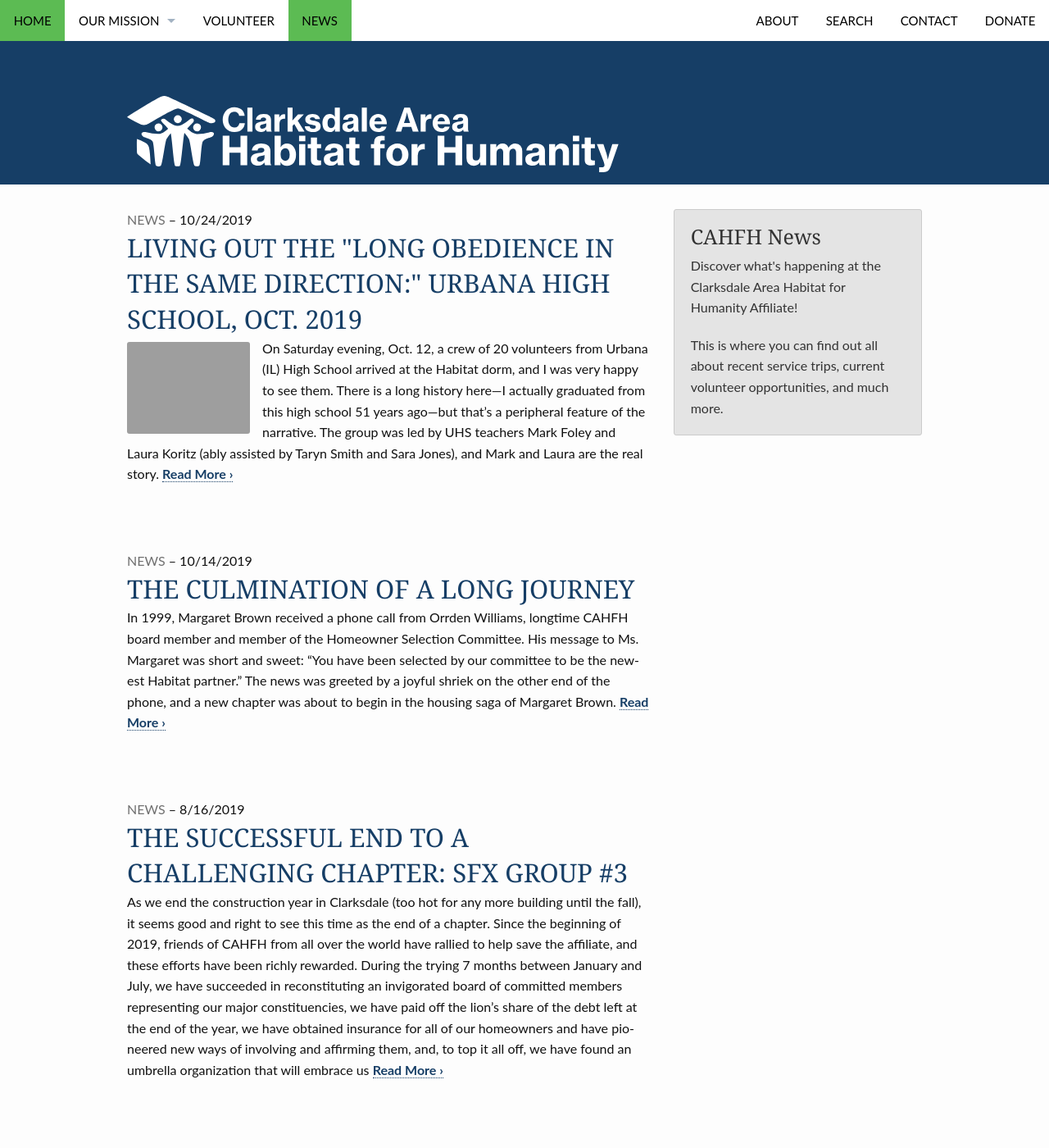
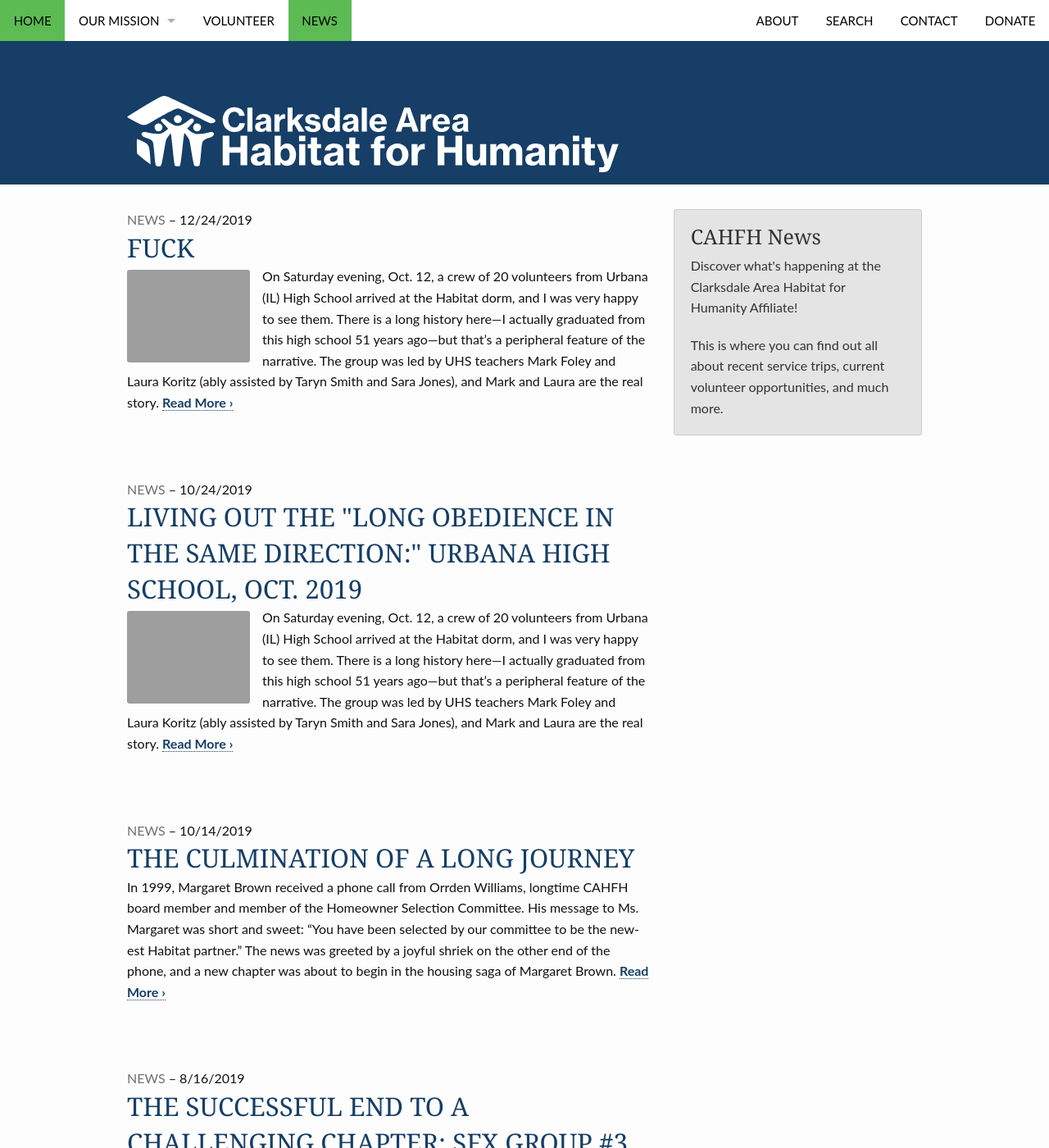
Before and after one commit to clarksdalehabitat/clarksdalehabitat, a Jekyll site: the page built from news/index.html, in a window 1280 px wide and 1400 px high. Shown: the whole window at 82% size. Built offline with Jekyll 4.4.1, drawn with Linux system fonts in a browser that asks for light colours; the list of posts is cut into pages by our own code; some of the changed text lies outside the part shown.

Commit message:
Update all the things and fix broken links

```diff
--- a/Gemfile
+++ b/Gemfile
@@ -2,4 +2,4 @@ source 'https://rubygems.org'
 
 gem 'jekyll'
 gem 'jekyll-paginate'
-gem 'jekyll-remote-theme'
+gem 'jekyll-remote-theme', :github => 'benbalter/jekyll-remote-theme', :ref => 'fbb801e'
--- a/_config.yml
+++ b/_config.yml
@@ -70,12 +70,13 @@ exclude:
     - README.md
     - INSTALL.md
     - vendor
+    - docker_build.sh
 
 kramdown:
   input: GFM
   hard_wrap: false
 
-remote_theme: "clarksdalehabitat/feeling-responsive@bare-bones-version"
+remote_theme: "clarksdalehabitat/feeling-responsive@master"
 
 # The language setting is used in /includes/header.html for html-settings
 language: "en"
--- a/_includes/_pagination.html
+++ b/_includes/_pagination.html
@@ -27,15 +27,15 @@
 <nav id="pagination">
     {% if paginator.previous_page %}
       {% if paginator.previous_page == 1 %}
-      <a class="radius button small" href="{{ site.url }}/blog/" title="{{ site.data.language.previous_posts }}">&laquo; {{ site.data.language.previous_posts }}</a>
+      <a class="radius button small" href="{{ site.url }}/news/" title="{{ site.data.language.previous_posts }}">&laquo; {{ site.data.language.previous_posts }}</a>
       {% else %}
-      <a class="radius button small" href="{{ site.url }}/blog/page{{ paginator.previous_page }}/" title="{{ site.data.language.previous_posts }}">&laquo; {{ site.data.language.previous }}</a>
+      <a class="radius button small" href="{{ site.url }}/news/page{{ paginator.previous_page }}/" title="{{ site.data.language.previous_posts }}">&laquo; {{ site.data.language.previous }}</a>
       {% endif %}
     {% endif %}
 
      <a class="radius button small" href="{{ site.url }}/news/archive/" title="{{ site.data.language.blog_archive }}">{{ site.data.language.blog_archive }}</a>
 
     {% if paginator.next_page %}
-    <a class="radius button small" href="{{ site.url }}/blog/page{{ paginator.next_page }}/" title="{{ site.data.language.next_posts }}">{{ site.data.language.next }} &raquo;</a>
+    <a class="radius button small" href="{{ site.url }}/news/page{{ paginator.next_page }}/" title="{{ site.data.language.next_posts }}">{{ site.data.language.next }} &raquo;</a>
     {% endif %}
   </nav>
--- a/_includes/list-posts
+++ b/_includes/list-posts
@@ -31,7 +31,7 @@
     {% for post in site.posts limit:include.entries offset:include.offset %}
       <li><a href="{{ site.url }}{{ post.url }}">{% if post.subheadline %}{{ post.subheadline }} &middot; {% endif %}<strong>{{ post.title }}</strong></a></li>
     {% endfor %}
-      <li class="text-right"><a href="{{ site.url }}/blog/archive/"><strong>{{ site.data.language.more }}</strong></a></li>
+      <li class="text-right"><a href="{{ site.url }}/news/archive/"><strong>{{ site.data.language.more }}</strong></a></li>
 
 
   {% elsif category %}
@@ -39,7 +39,7 @@
     {% for post in site.categories.[category] limit:include.entries offset:include.offset %}
       <li><a href="{{ site.url }}{{ post.url }}">{% if post.subheadline %}{{ post.subheadline }} &middot; {% endif %}<strong>{{ post.title }}</strong></a></li>
     {% endfor %}
-      <li class="text-right"><a href="{{ site.url }}/blog/archive/"><strong>{{ site.data.language.more }}</strong></a></li>
+      <li class="text-right"><a href="{{ site.url }}/news/archive/"><strong>{{ site.data.language.more }}</strong></a></li>
 
 
   {% elsif tag %}
--- /dev/null
+++ b/_posts/2020-01-30-minnesotans.md
@@ -0,0 +1,52 @@
+---
+layout: page
+#
+# Content
+#
+subheadline: "12/24/2019"
+title: |
+    FUCK
+teaser: |
+    On Saturday evening, Oct. 12, a crew of 20 volunteers from Urbana (IL) High School arrived at the Habitat dorm, and I was very happy to see them.  There is a long history here—I actually graduated from this high school 51 years ago—but that’s a peripheral feature of the narrative.  The group was led by UHS teachers Mark Foley and Laura Koritz (ably assisted by Taryn Smith and Sara Jones), and Mark and Laura are the real story.
+categories:
+  - news
+author: bill
+image:
+  header:
+  thumb: "posts/living-out/foley-paint-crew.jpeg"
+  homepage: "posts/living-out/foley_paint_crew.jpeg"
+  caption:
+  url:
+---
+On Saturday evening, Oct. 12, a crew of 20 volunteers from Urbana (IL) High School arrived at the Habitat dorm, and I was very happy to see them.  There is a long history here—I actually graduated from this high school 51 years ago—but that’s a peripheral feature of the narrative.  The group was led by UHS teachers Mark Foley and Laura Koritz (ably assisted by Taryn Smith and Sara Jones), and Mark and Laura are the real story.
+
+Mark first experienced Habitat in the Delta in 1995, as a college student at the University of Illinois, coming south to help transform the old Sherard Methodist Church building into a Habitat dorm.  His initial exposure to the work wasn’t especially positive; within 24 hours of his arrival, he was struck by a virulent strain of stomach flu, which laid him low for a couple of days and gradually spread to the majority of the work team throughout the week—but that’s a different story.  When he recovered, he became part of the team that drywalled the 20-foot high ceilings in the dorm, and, in the mornings, he led the group in a rudimentary form of collective worship for devotions.  Despite the illnesses (or maybe because of it), the crew (including Jane, me, and our three young boys) experienced the presence of God and a strong sense of bonding in such a powerful way that we continued to meet together for six and a half years after our return to IL and returned to the Delta every Spring with new initiates.
+
+Laura’s initiation into the Delta Habitat world came a few years later, in 1998.  She was a member of the second group of Uni students to come south, working with the Farrell-Sherard affiliate and experiencing the magic of Dorothy Jenkins and her cohort of beautiful Habitat homeowners.  It was Dorothy who first introduced us to the Delta Habitat mantra, "Y’all are just family we didn’t know we had," and Laura got a compelling introduction to that reality during that memorable week.
+
+Years later, as fellow teachers at Urbana High School, Mark and Laura discovered that they had this hitherto unknown common bond with Habitat work in the Delta.  They also determined to make possible for their students what had been made possible for them as young people, and so, in 2013, they began bringing Urbana students to the Delta.   For the first ? years, they brought their kids in February to work with Habitat in nearby Tutwiler, but, this year, thanks in part to Laura’s and Mark’s successes as teachers (both have received prestigious Teacher of the Year Awards, with Mark’s being the Gilder Lehrman Institute’s Illinois State History Teacher of the Year for 2018), they were given permission to create two trips—hence their arrival in Clarksdale on Oct. 12.
+
+![]({{ site.urlimg }}posts/living-out/tiles.jpeg)
+{: style="text-align: center;"}
+
+Early in the week, the Urbana group combined Habitat work with explorations into Delta history as well as volunteer work with Spring Initiative.  On Monday morning, Ben Williams, in his customary competent fashion, got two work groups established—one at the Edwards Street house, where the tiling crew, under the direction of teacher Sara Jones, began laying ceramic tile, and the other, following the lead of Taryn Smith, continued the interior painting of the 8th Street house, while Mark and Laura provided coordination and supervision.  On Monday evening, the group travelled south to the Emmett Till Interpretive Center for a tour of the courthouse where the farcical trial of Till’s murderers took place, and then on the old grocery store in Money where the precipitating event occurred, and back north via the Grabbal Landing riverside location where Till’s body was recovered.  In this, they were accompanied by two associate deans from the UI School of Business, in Clarksdale to explore possible collaborations between the Business School and various Clarksdale constituencies, and, by all accounts, it was an intense and sobering introduction to the racial dynamics that have plagued the region for decades.
+
+![]({{ site.urlimg }}posts/living-out/work.jpeg)
+{: style="text-align: center;"}
+
+On Tuesday morning, the Urbana crew cheerfully returned to their two worksites, with two students volunteering with Verna and the workers at the Care Station.  I, however, was not part of any of that, because Tuesday marked a first for me—two history tours in one day!  In the morning, with Spring leader Anja Thiessen and son Matt, we took the two UI deans on a trip around Coahoma County to acquaint them with some of the more disturbing and salient stories of injustice and exploitation that occurred right in this area, balanced by equally compelling and inspiring stories of  successful attempts made by local leaders and outside volunteers to counteract the effects of the system of racialized poverty created by this earlier history.  Then, after a quick lunch, I repeated the tour with the Urbana students, going to the same sites and telling the same stories, with a special emphasis on the parts played in those stories by their own leaders, Mark and Laura.  Both tours seemed to have the desired effects of informing and inspiring—at least, that is my sincere hope!
+
+![]({{ site.urlimg }}posts/living-out/paint_mixing.jpeg)
+{: style="text-align: center;"}
+
+The rest of the week work-wise was more of the same, with the addition, in honor of the beautiful fall weather, of some exterior painting at Alex Henley’s Habitat house.  Thursday, as is the tradition, was also Potluck Night, once again hosted by board members, Bobbie and Bobby Butler at King’s Temple and featuring Delta-style ribs prepared by homeowner Elliott Kahaleua.  Though the crowd was a little sparse this time around, the spirit of unity and appreciation was as visible as ever.  Veronica Kahaleua once again thanked the volunteers on behalf of the homeowners and CAHFH.  Board member Bobby Butler spoke of how grateful he was for the volunteers because it gave him "hope for America," especially important at this time because of the mess in which our generation has left the world.  As he spoke I was reminded again of the powerful message I heard him preach back in January—we love God by serving others.
+
+![]({{ site.urlimg }}posts/living-out/foley_paint_crew.jpeg)
+{: style="text-align: center;"}
+
+Perhaps the most memorable moment, however, came from an impromptu "spoken word" response from an Urbana student, Darnell Chatman, who graciously re-created it and agreed to let me share it in this post.  "Cards of decks.  Play the game, been told to play a certain way.  Been separated from different types of different looks, acts, thoughts, feelings and emotions.  It’s crazy that in a span of a week these people come together.  From being strangers, not knowing of each other, judging others, to working with and bonding and loving each other like family.  Humans are really powerful through a lot of thick and thin, and spokes between people who pull through really are strong.  These people are the leaders, who have the most will, most courage, most everything that they have to offer.  I love them all very deeply.  I will never trade them for anything else."  Spoken like a true veteran of the Habitat experience, though he’d only been in Clarksdale for a few days!
+
+Friday, as it always is, was finishing day.  The tile crew left the Edwards Street house 75% tiled and ready for the next group.  Similar progress had been made at the 8th Street house, and the painting crew had not only used up all their paint as they finished 3 sides of the house but also made a new friend in Tyler Franklin, who lives next to Alex.  But the most significant aspect of the work occurred at Edwards Street, when board member Lorraine Cancer showed up to work with Laura on tiling the back bedroom.  Ben Williams was openly impressed by Lorraine’s dedication, Laura appreciated the comradery on the work site, and I was blessed beyond measure by witnessing the whole thing.  It was truly a fitting ending to another remarkable week, and we look forward to seeing the Urbana crew again next October.
+
+![]({{ site.urlimg }}posts/living-out/potluck_sunset.jpeg)
+{: style="text-align: center;"}
```
Also changed, not shown: Gemfile.lock, 1 other file.
